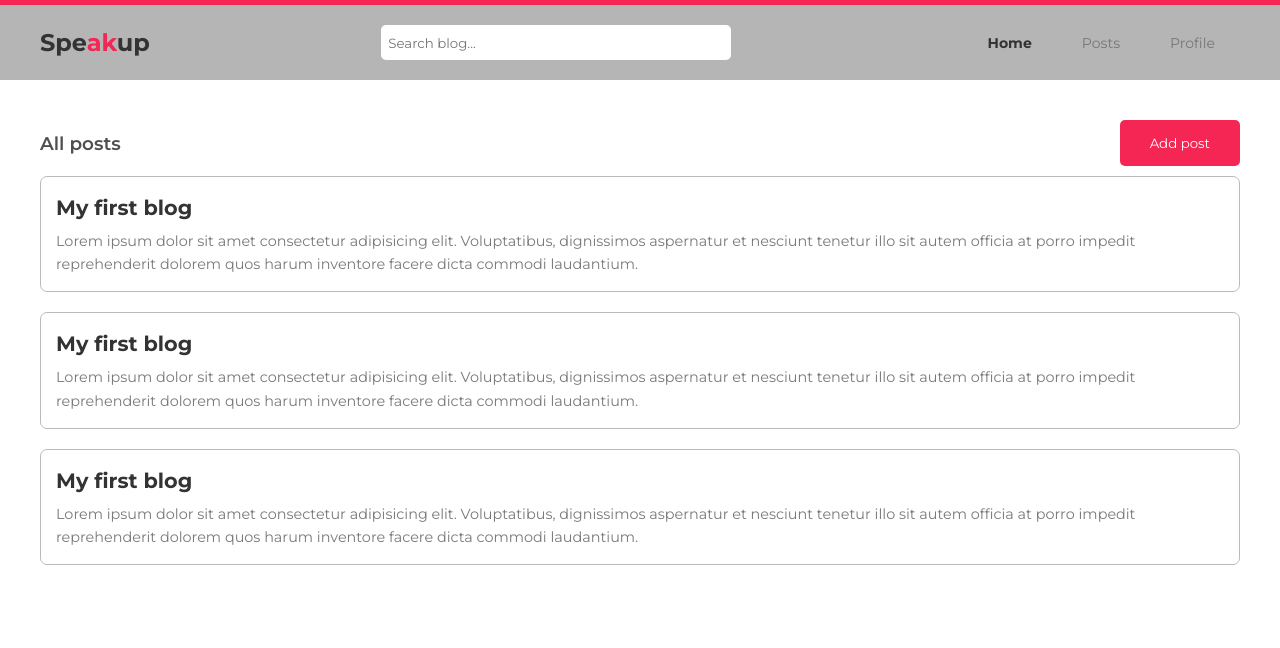
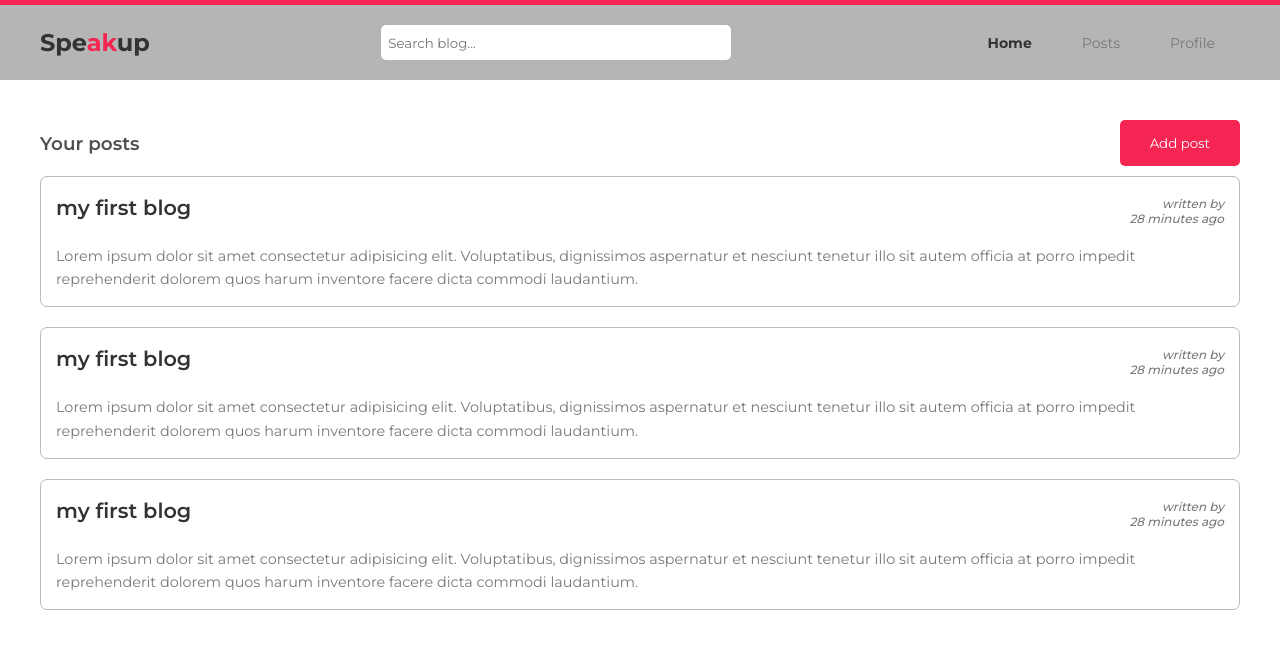
Before and after one commit to atevadd/Speakup, a Vue app: page /user/dashboard in a window 1280 px wide. Shown: the top 648 px of the page. Built offline with nearby package versions, Linux system fonts and the light colour scheme; no server answers.

Commit message:
feat: Post page now working

```diff
--- a/package.json
+++ b/package.json
@@ -11,6 +11,7 @@
     "axios": "^0.24.0",
     "core-js": "^3.6.5",
     "crypto-js": "^4.1.1",
+    "moment": "^2.29.1",
     "vue": "^3.0.0",
     "vue-cryptojs": "^2.1.6",
     "vue-router": "^4.0.0-0"
--- a/src/components/ArticleCard.vue
+++ b/src/components/ArticleCard.vue
@@ -3,13 +3,25 @@
     :to="{ name: 'singlepost', params: { id: postid, pagetitle: title } }"
   >
     <section class="card">
-            <h2>{{ title }}</h2>
+      <header>
+        <div class="post-details">
+          <h2 class="post-title">
+            {{ title }}
+          </h2>
+        </div>
+        <div class="meta-info">
+          <span class="author">written by {{ author }}</span>
+          <span class="date">{{ formattedDate }}</span>
+        </div>
+      </header>
       <p>{{ content }}</p>
     </section>
   </router-link>
 </template>
 
 <script>
+import moment from "moment";
+
 export default {
   name: "ArticleCard",
   props: {
@@ -25,6 +37,14 @@ export default {
         "Lorem ipsum dolor sit amet consectetur adipisicing elit. Voluptatibus, dignissimos aspernatur et nesciunt tenetur illo sit autem officia at porro impedit reprehenderit dolorem quos harum inventore facere dicta commodi laudantium.",
     },
     postid: Number,
+    date: String,
+    author: String,
+  },
+  computed: {
+    formattedDate() {
+      // return moment(this.date).format("ll");
+      return moment(this.date).startOf("hour").fromNow();
+    },
   },
 };
 </script>
@@ -38,22 +58,54 @@ a {
   border: 1px solid #bbbbbb;
   border-radius: 7px;
   margin-bottom: 20px;
-    transition: border 0.2s ease;
+  transition: border 0.3s ease;
 
   &:hover {
     border: 1px solid #f52653;
-        box-shadow: 0 3px 13px rgba($color: #000000, $alpha: 0.2);
+    box-shadow: 0 3px 13px rgba($color: #000000, $alpha: 0.3);
   }
+
+  header {
+    display: flex;
+    align-items: center;
+    justify-content: space-between;
+    margin-bottom: 15px;
 
     h2 {
       line-height: 1.5;
       margin-bottom: 7px;
       font-size: 1.3rem;
+      font-weight: 600;
+      display: flex;
+      align-items: center;
+      justify-content: space-between;
 
       &::first-letter {
         text-transform: uppercase;
       }
+      .dot {
+        margin-left: 7px;
+        vertical-align: center;
+        display: flex;
+        align-items: center;
+        justify-content: space-between;
       }
+    }
+    .meta-info {
+      display: flex;
+      flex-direction: column;
+
+      span {
+        font-size: 0.75rem;
+        color: #797979;
+        font-style: italic;
+        // padding-right: 10px;
+        font-weight: 500;
+        text-align: right;
+      }
+    }
+  }
+
   p {
     font-size: 0.9rem;
     line-height: 1.6;
--- a/src/views/Allpost.vue
+++ b/src/views/Allpost.vue
@@ -1,15 +1,83 @@
 <template>
-    <div>
-        all post
-    </div>
+  <Navbar />
+  <main>
+    <header>
+      <h1>All posts</h1>
+    </header>
+    <section class="all-post-listing">
+      <ArticleCard
+        v-for="post in allPosts"
+        :key="post.id"
+        :postid="post.id"
+        :title="post.title"
+        :author="post.user.first_name + ' ' + post.user.last_name"
+        :date="post.created_at"
+      />
+    </section>
+  </main>
 </template>
 
 <script>
-    export default {
-        name: "Allpost"
-    }
+import Navbar from "@/components/Navbar.vue";
+import ArticleCard from "@/components/ArticleCard.vue";
+import axios from "axios";
+
+export default {
+  name: "Allpost",
+  components: {
+    Navbar,
+    ArticleCard,
+  },
+  data() {
+    return {
+      allPosts: null,
+    };
+  },
+  methods: {
+    getAllPosts() {
+      //   API CONFIG
+      const config = {
+        method: "GET",
+        url: "https://tofumi-universal-api.herokuapp.com/api/v1/blog",
+        headers: {
+          "Content-Type": "application/json",
+        },
+      };
+
+      axios(config)
+        .then((response) => {
+          console.log(response.data.data.data);
+          this.allPosts = response.data.data.data.reverse();
+        })
+        .catch((error) => {
+          console.log(error);
+        });
+    },
+  },
+  mounted() {
+    this.getAllPosts();
+  },
+};
 </script>
 
 <style lang="scss" scoped>
+main {
+  position: relative;
 
+  header {
+    margin: 30px auto 15px;
+    width: 95%;
+
+    h1 {
+      color: #4f4f4f;
+      font-size: 1.15rem;
+      font-weight: 600;
+    }
+  }
+
+  .all-post-listing {
+    width: 95%;
+    margin: 0 auto;
+  }
+}
 </style>
--- a/src/views/Dashboard.vue
+++ b/src/views/Dashboard.vue
@@ -5,12 +5,8 @@
     <div class="dashboard-area">
       <div class="all-posts" v-if="allPosts">
         <div class="all-posts-header">
-                    <h1 class="single">All posts</h1>
-                    <Button
-                        buttonText="Add post"
-                        class="blog-cta"
-                        @click="openModal"
-                    />
+          <h1 class="single">Your posts</h1>
+          <Button buttonText="Add post" class="blog-cta" @click="openModal" />
         </div>
         <!-- All post listing -->
         <div class="all-posts-content">
@@ -26,11 +22,7 @@
       <div class="empty-state" v-else>
         <img src="@/assets/not-found.svg" alt="" />
         <p>You have no blog post yet</p>
-                <Button
-                    buttonText="Add post"
-                    class="blog-cta"
-                    @click="openModal"
-                />
+        <Button buttonText="Add post" class="blog-cta" @click="openModal" />
       </div>
     </div>
 
@@ -46,6 +38,7 @@ import Navbar from "@/components/Navbar.vue";
 import ArticleCard from "@/components/ArticleCard.vue";
 import AddPost from "@/components/AddPost.vue";
 import Button from "@/components/Button.vue";
+import axios from "axios";
 
 export default {
   name: "Dashboard",
@@ -68,6 +61,29 @@ export default {
     closeModal() {
       this.showModal = false;
     },
+    loadUserPosts() {
+      const userToken = localStorage.getItem("access_token");
+
+      const config = {
+        method: "GET",
+        url: "https://tofumi-universal-api.herokuapp.com/api/v1/blog-user-loggedin",
+        headers: {
+          "Content-Type": "application/json",
+          Authorization: `Bearer ${userToken}`,
+        },
+      };
+
+      axios(config)
+        .then((response) => {
+          console.log(response);
+        })
+        .catch((error) => {
+          console.log(error.response);
+        });
+    },
+  },
+  mounted() {
+    this.loadUserPosts();
   },
 };
 </script>
```
Also changed, not shown: 1 other file (tests, documents, lock files or other folders). Lines whose indentation alone changed are shown as unchanged.
